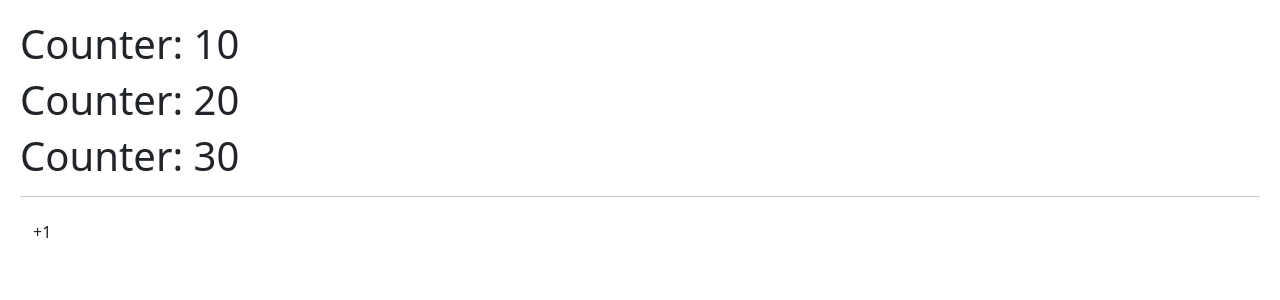
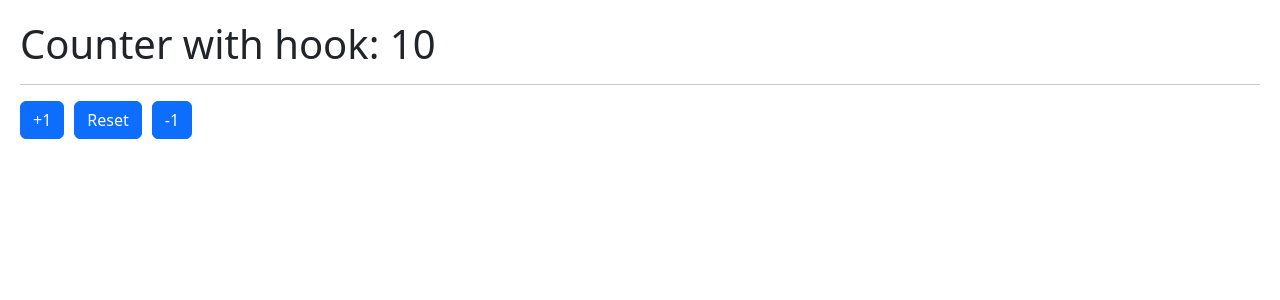
Before and after one commit to Dieguidev/hook-app, a React (Vite) app: page / in a window 1280 px wide. Shown: the top 300 px of the page. Built offline with nearby package versions, Linux system fonts and the light colour scheme.

Commit message:
useCounter-CustomHook

```diff
--- /dev/null
+++ b/src/01-UseState/CounterWithCustomHook.jsx
@@ -0,0 +1,18 @@
+import { useCounter } from "../hooks/useCounter"
+
+export const CounterWithCustomHook = () => {
+
+  const {counter} = useCounter();
+
+
+  return (
+    <>
+      <h1>Counter with hook: {counter}</h1>
+      <hr />
+
+      <button className="btn btn-primary">+1</button>
+      <button className="btn btn-primary">Reset</button>
+      <button className="btn btn-primary">-1</button>
+    </>
+  )
+}
--- /dev/null
+++ b/src/hooks/useCounter.js
@@ -0,0 +1,8 @@
+import { useState } from 'react';
+
+export const useCounter = (initialValue = 10) => {
+  const [counter, setCounter] = useState(initialValue);
+  // const increment = () => setCounter(counter + 1);
+  // const decrement = () => setCounter(counter - 1);
+  return { counter };
+};
--- a/src/main.jsx
+++ b/src/main.jsx
@@ -1,11 +1,12 @@
 import React from 'react'
 import ReactDOM from 'react-dom/client'
 import './index.css'
-import { CounterApp } from './01-UseState/CounterApp'
+// import { CounterApp } from './01-UseState/CounterApp'
+import { CounterWithCustomHook } from './01-UseState/CounterWithCustomHook'
 // import { HooksApp } from './HooksApp.jsx'
 
 ReactDOM.createRoot(document.getElementById('root')).render(
   <React.StrictMode>
-    <CounterApp />
+    <CounterWithCustomHook/>
   </React.StrictMode>,
 )
```
